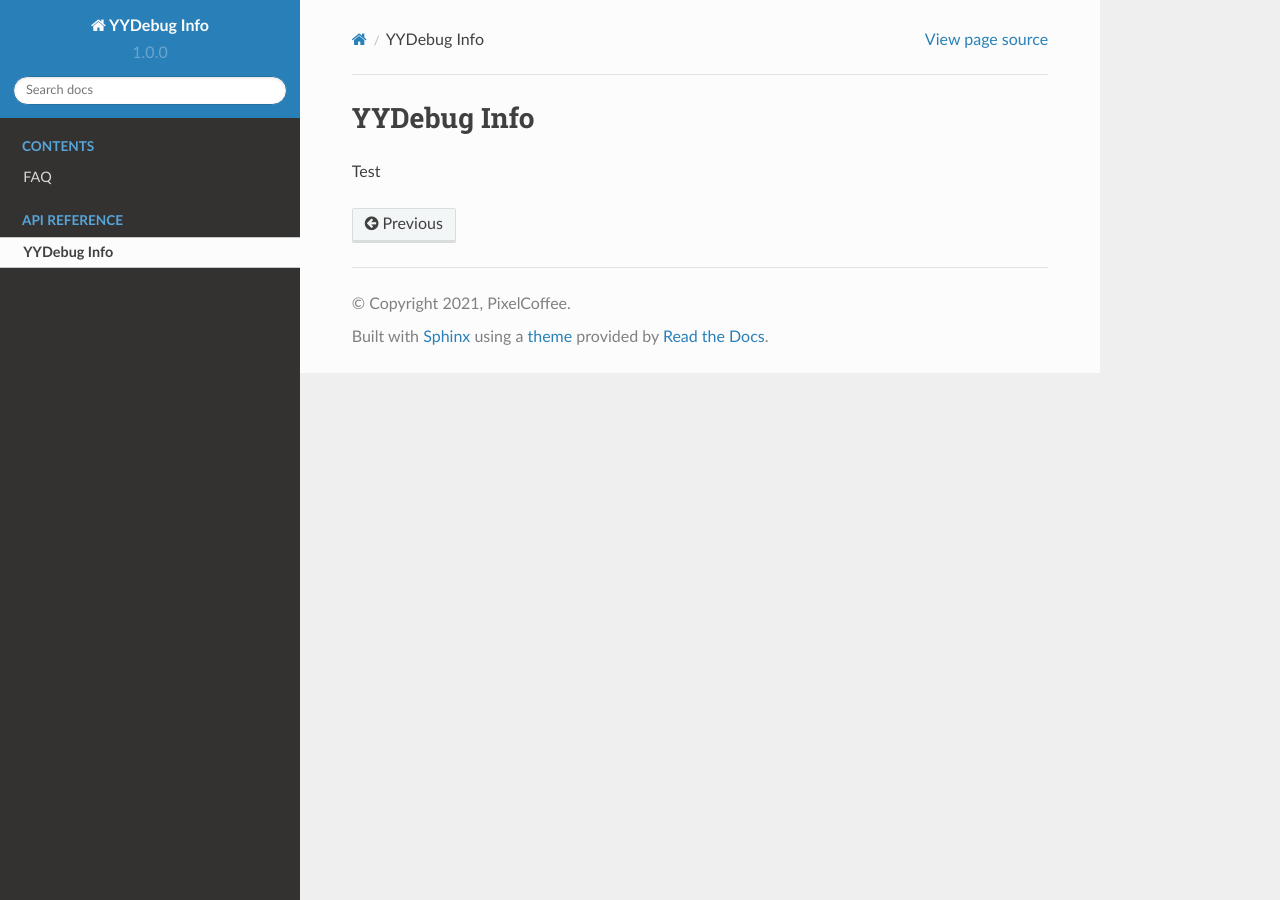
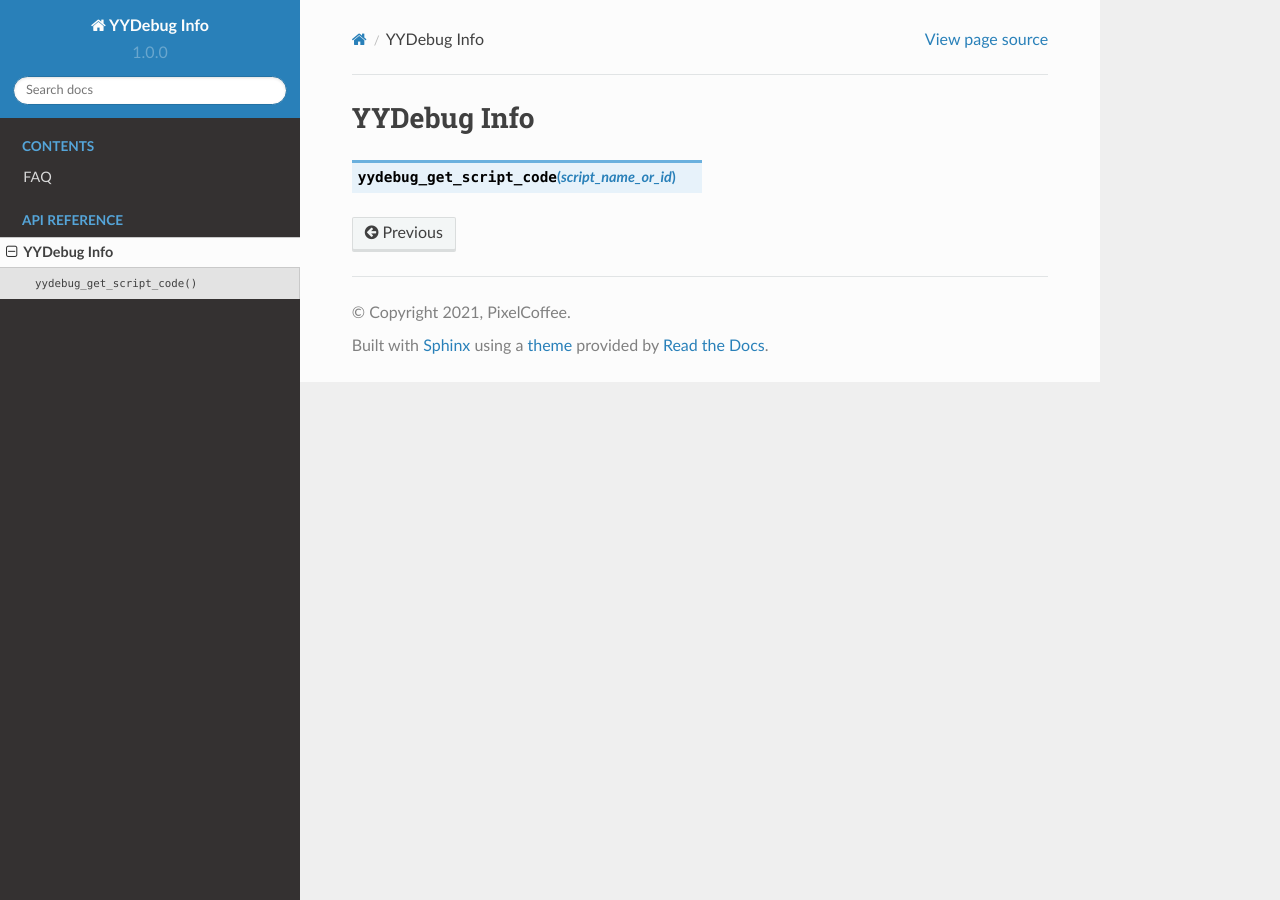
Before and after one commit to pixel-coffee/yydebuginfodocs, a Sphinx documentation site: the page built from docs/source/yydebug_info.rst, in a window 1280 px wide. Built offline with Sphinx 7.4.7 and the Read the Docs theme 2.0.0, drawn with Linux system fonts in a browser that asks for light colours.

Commit message:
Update yydebug_info.rst

```diff
--- a/docs/source/yydebug_info.rst
+++ b/docs/source/yydebug_info.rst
@@ -1,4 +1,4 @@
 YYDebug Info
 ============
 
-Test
+.. py:function:: yydebug_get_script_code(script_name_or_id)
```
